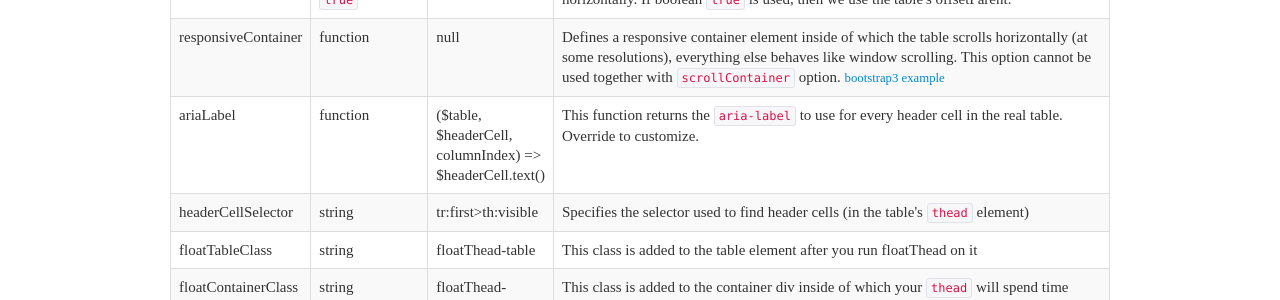
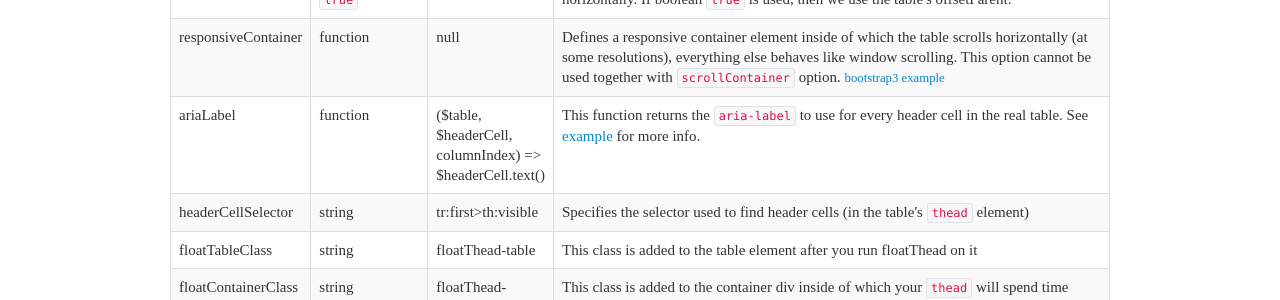
Before and after one commit to mkoryak/floatThead, a Jekyll site: the page built from index.html, in a window 1280 px wide and 900 px high, scrolled down 1987 px. Shown: the part 153-453 px from the top of the window. Built offline with Jekyll 4.4.1, drawn with Linux system fonts in a browser that asks for light colours; nearby versions of some CDN libraries; some web fonts are replaced; Markdown is read by kramdown in place of the engine named in the settings; comment, search, counter and statistics services are not loaded.

Commit message:
Update index.html

```diff
--- a/index.html
+++ b/index.html
@@ -172,7 +172,7 @@ $table.floatThead({
                 <td>ariaLabel</td>
                 <td>function</td>
                 <td>($table, $headerCell, columnIndex) => $headerCell.text()</td>
-                <td>This function returns the <code>aria-label</code> to use for every header cell in the real table. Override to customize.</td>
+                <td>This function returns the <code>aria-label</code> to use for every header cell in the real table. See <a href="{{ site.base_url }}/tests/aria-label/">example</a> for more info.</td>
             </tr><tr>
                 <td>headerCellSelector</td>
                 <td>string</td>
```
